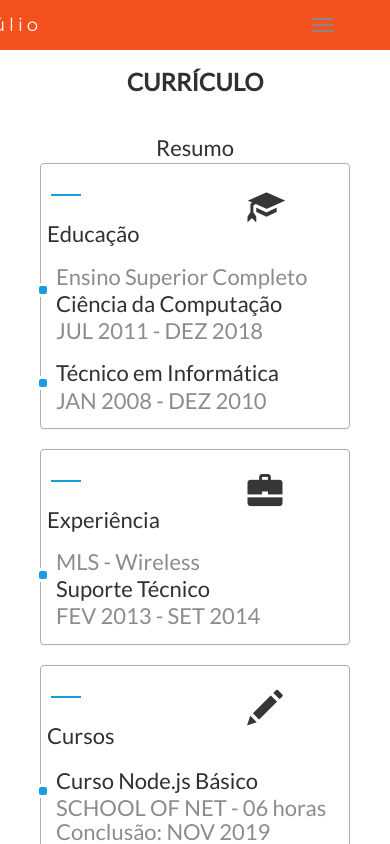
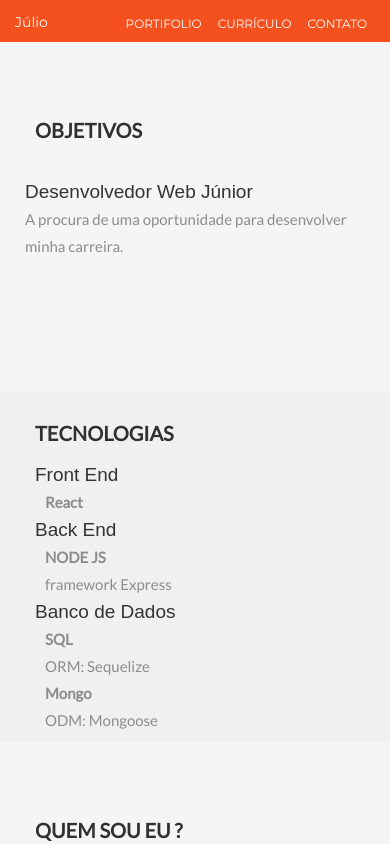
Before and after one commit to Julioamoreno/site-pessoal, a React (Create React App) app: page /curriculo in a window 390 px wide. Shown: the top 844 px of the page. Built offline with nearby package versions, Linux system fonts and the light colour scheme.

Commit message:
Adcionando Curriculo

```diff
--- /dev/null
+++ b/public/cabecalho.css
@@ -0,0 +1,107 @@
+.barra {
+    position: relative;
+    min-height: 50px;
+    margin-bottom: 0;
+    background-color: #f4511e;
+    z-index: 9999;
+    border: 0;
+    font-size: 12px !important;
+    line-height: 1.42857143 !important;
+    letter-spacing: 4px;
+    border-radius: 0;
+    font-family: Montserrat, sans-serif;
+}
+.barra .container {
+    padding-right: 15px;
+    padding-left: 15px;
+    margin-right: auto;
+    margin-left: auto;
+}
+.barra-collapse {
+    width: auto;
+    border-top: 0;
+    -webkit-box-shadow: none;
+    box-shadow: none;
+}
+.barra-collapse.collapse {
+    display: block!important;
+    height: auto!important;
+    padding-bottom: 0;
+    overflow: visible!important;
+}
+.barra-brand {
+    float: left;
+    height: 50px;
+    padding: 15px 15px;
+    font-size: 18px;
+    line-height: 20px;
+}
+.barra li a, .barra .barra-brand {
+    color: #fff !important;
+}
+.barra-right{
+    float: right!important;
+    margin-right: -22px;
+}
+.barra-nav{
+    margin: auto;
+}
+.barra-nav li {
+    float: left;
+}
+.barra-nav li a {
+    padding-top: 15px;
+    padding-bottom: 15px;
+}
+.nav li {
+    position: relative;
+    display: block;
+}
+.barra-nav .github-icon{
+    height: 25px;
+    width:25;
+}
+
+@media screen and (max-width: 767px) {
+    .barra {
+        min-height: 2px;
+        margin-bottom: 0;
+        z-index: 9999;
+
+        font-size: 4px;
+
+        letter-spacing: 2px;
+    }
+    .barra-nav .li-inicio{
+        display: none;
+    }
+}
+
+@media screen and (max-width: 480px) {
+    .barra {
+        min-height: 2px;
+        margin-bottom: 0;
+        z-index: 9999;
+
+        font-size: 4px;
+
+        letter-spacing: 0px;
+    }
+    .barra-brand {
+        height: 30px;
+        padding: 12px 0px 1px 0px;
+        font-size: 14px;
+        line-height: 20px;
+        /* letter-spacing: 1px; */
+    }
+    .barra-right {
+        float: right;
+        margin-right: 0px;
+    }
+    .nav li a {
+        padding: 15px 8px 10px 8px;
+    }
+    .barra-nav .li-inicio{
+        display: none;
+    }
+}
--- a/public/estilo.css
+++ b/public/estilo.css
@@ -32,8 +32,9 @@ h4 {
 .mt-40{
   margin-top: 40px !important;
 }
-.github-icon{
-
+.resumo{
+  margin-bottom: 40px;
+  font-size: x-small;
 }
 .title .medium{
   width: 28px;
@@ -96,6 +97,34 @@ h4 {
 }
 .item span {
   font-style: normal;
+}
+/* curriculo - sobre */
+.coluna-sobre .objetivos, .tecnologias, .descricao{
+  padding: 25px 50px 45px;
+  position: relative;
+  width: 33.3333%;
+  height: 400px;
+  float: left;
+}
+.coluna-sobre .objetivos, .descricao{
+  background: #f5f5f5
+}
+.coluna-sobre .tecnologias{
+  background: #f0f0f0;
+}
+.coluna-sobre h5 {
+  line-height: 28px;
+  font-size: 19px;
+  padding-right: 15px;
+  color: #333333;
+  font-family: "open_sanslight",Arial,sans-serif;
+}
+.tecnologia p{
+  margin: 0;
+}
+.tecnologia ul{
+  list-style: none;
+  padding-left: 10px;
 }
 .panel {
   border: 1px solid rgb(177, 174, 174) ;
@@ -228,18 +257,13 @@ footer .glyphicon {
 }
 @media screen and (min-width: 768px) and (max-width: 920px){
   .github-icon{
-    height: 20px;
-    width: 20px;
+    display: none;
   }
   .logo {
     font-size: 130px;
     padding-left: 0;
   }
-  .navbar-nav>li>a {
-    padding-top: 15px;
-    padding-bottom: 15px;
-    font-size: 10px;
-  }
+
   .grau span {
     height: 2px;
     margin-right: 10px;
@@ -263,10 +287,34 @@ footer .glyphicon {
   }
 }
 @media screen and (max-width: 767px) {
-  .github-icon{
-    height: 10px;
-    width: 10px;
+  /* curriculo - sobre */
+  .coluna-sobre .objetivos, .tecnologias, .descricao{
+    margin:auto;
+    padding: 13px 40px 52px;
+    width: 100%;
+    height: 350px;
+
   }
+
+  .coluna-sobre .objetivos, .descricao{
+    background: #f5f5f5;
+    padding: 60px 40px 52px;
+  }
+  .coluna-sobre .objetivos h2, .descricao h2{
+    padding-bottom: 20px;
+  }
+  .coluna-sobre h2 {
+    font-size: 20px;
+    margin: 10px 10px;
+  }
+  .coluna-sobre h5 {
+    line-height: 28px;
+    font-size: 19px;
+    padding-right: 15px;
+    color: #333333;
+    font-family: "open_sanslight",Arial,sans-serif;
+  }
+
   .container-fluid>.navbar-collapse, .container-fluid>.navbar-header, .container>.navbar-collapse, .container>.navbar-header {
     margin-right: 15px;
     margin-left: -50px;
@@ -317,6 +365,34 @@ footer .glyphicon {
   .logo {
     font-size: 150px;
   }
+  /* curriculo - sobre */
+  .coluna-sobre .objetivos, .tecnologias, .descricao{
+    margin:auto;
+    padding: 13px 40px 52px;
+    width: 100%;
+    height: 350px;
+
+  }
+  .coluna-sobre .objetivos, .descricao{
+    background: #f5f5f5;
+    padding: 60px 40px 52px;
+  }
+  .coluna-sobre .objetivos h2, .descricao h2{
+    padding-bottom: 20px;
+  }
+  .coluna-sobre h2 {
+    font-size: 20px;
+    margin: 10px 10px;
+  }
+  .coluna-sobre h5 {
+    line-height: 28px;
+    font-size: 19px;
+    padding-right: 15px;
+    color: #333333;
+    font-family: "open_sanslight",Arial,sans-serif;
+  }
+
+  /* Curriculo - Resumo */
   .glyphicon-education, .glyphicon-briefcase, .glyphicon-pencil, .glyphicon-check, .glyphicon-stats  {
     font-size: 35px;
     color: #363636;
--- a/public/index.html
+++ b/public/index.html
@@ -10,6 +10,7 @@
     <link href="https://fonts.googleapis.com/css?family=Lato" rel="stylesheet" type="text/css">
 
     <link rel="stylesheet" href="%PUBLIC_URL%/estilo.css">
+    <link rel="stylesheet" href="%PUBLIC_URL%/cabecalho.css">
         <title>Júlio Armando</title>
   </head>
   <body>
--- a/src/componentes/cabecalho.js
+++ b/src/componentes/cabecalho.js
@@ -1,29 +1,20 @@
 import React from 'react';
 import { Link } from 'react-router-dom';
-
-import githubIcon from '../utils/image/github-Icone.png';
 
 const Cabecalho = props => {
     return (
         <>
-            <nav className='navbar navbar-default navbar-fixed-top'>
+            <nav className='barra'>
                 <div className='container'>
-                    <div className='navbar-header'>
-                        <button type='button' className='navbar-toggle' data-toggle='collapse' data-target='#myNavbar'>
-                            <span className='icon-bar'></span>
-                            <span className='icon-bar'></span>
-                            <span className='icon-bar'></span>
-                        </button>
-                        <Link className='navbar-brand' to='/'>Júlio</Link>
+                    <div className='barra-header'>
+                        <Link className='barra-brand' to='/'>Júlio</Link>
                     </div>
-                    <div className='collapse navbar-collapse' id='myNavbar'>
-                        <ul className='nav navbar-nav navbar-right'>
-                            <li><Link to='/'>INICIO</Link></li>
-                            <li><Link to='/servicos'>SERVIÇOS</Link></li>
+                    <div className='collapse barra-collapse' id='mybarra'>
+                        <ul className='nav barra-nav barra-right'>
+                            <li><Link className='li-inicio' to='/'>INICIO</Link></li>
                             <li><Link to='/portifolio'>PORTIFOLIO</Link></li>
                             <li><Link to='/curriculo'>CURRÍCULO</Link></li>
                             <li><Link to='/contato'>CONTATO</Link></li>
-                            <li><a href='http://github.com/julioamoreno' className='github-icon'><img src={githubIcon} alt='github' height='25' width='25'/></a> </li>
                         </ul>
                     </div>
                 </div>
--- a/src/componentes/curriculo.js
+++ b/src/componentes/curriculo.js
@@ -3,9 +3,67 @@ import React from 'react';
 const Curriculo = props => {
     return(
         <>
+            <div className='container-sobre'  id='topo'>
+                <div className='row coluna-sobre'>
+                    <div className='objetivos'>
+                        <h2>Objetivos</h2>
+                        <h5>Desenvolvedor Web Júnior</h5>
+                        <p>A procura de uma oportunidade para desenvolver minha carreira.</p>
+                    </div>
+                    <div className='tecnologias'>
+                        <h2>Tecnologias</h2>
+                        <div className='bloco-tecnologias'>
+                            <div className='tecnologia'>
+                                <ul>
+                                    <li>
+                                        <h5>Front End</h5>
+                                        <ul>
+                                            <li>
+                                                <p><b>React</b></p>
+                                            </li>
+                                        </ul>
+                                    </li>
+                                    <li>
+                                        <h5>Back End</h5>
+                                        <ul>
+                                            <li>
+                                                <p><strong>NODE JS</strong></p>
+                                                <p>framework Express </p>
+
+                                            </li>
+                                        </ul>
+                                    </li>
+                                    <li>
+                                        <h5>Banco de Dados</h5>
+
+                                        <ul>
+                                            <li>
+                                                <p><b>SQL</b></p>
+                                                <p>ORM: Sequelize</p>
+                                                <p><b>Mongo</b></p>
+                                                <p>ODM: Mongoose</p>
+
+                                            </li>
+                                        </ul>
+                                    </li>
+                                </ul>
+
+                            </div>
+
+                            <div className='tecnologia'>
+                            </div>
+                        </div>
+                    </div>
+                    <div className='descricao'>
+                        <h2>Quem sou eu ?</h2>
+                        <p>Apaixonado por técnologia, amante de programação, sempre buscando aprender algo novo.</p>
+                    </div>
+
+                </div>
+            </div>
+            {/* RESUMO */}
             <div className='container-fluid'>
-                <div id='topo' className='text-center'>
-                    <h2>Currículo</h2>
+                <div className='resumo'>
                     <h4>Resumo</h4>
                 </div>
                 <div className='grid'>
@@ -16,8 +74,8 @@ const Curriculo = props => {
                                     <div className='col-sm-4 col-xs-12 glyphicon glyphicon-education'></div>
                                 <div className='row '>
                                     <div className='title medium'>
-                                    <h4>Educação</h4>
-                                </div>
+                                        <h4>Educação</h4>
+                                    </div>
 
 
                                 </div>
```
Also changed, not shown: src/componentes/inicio.js (+3 -12 lines).
